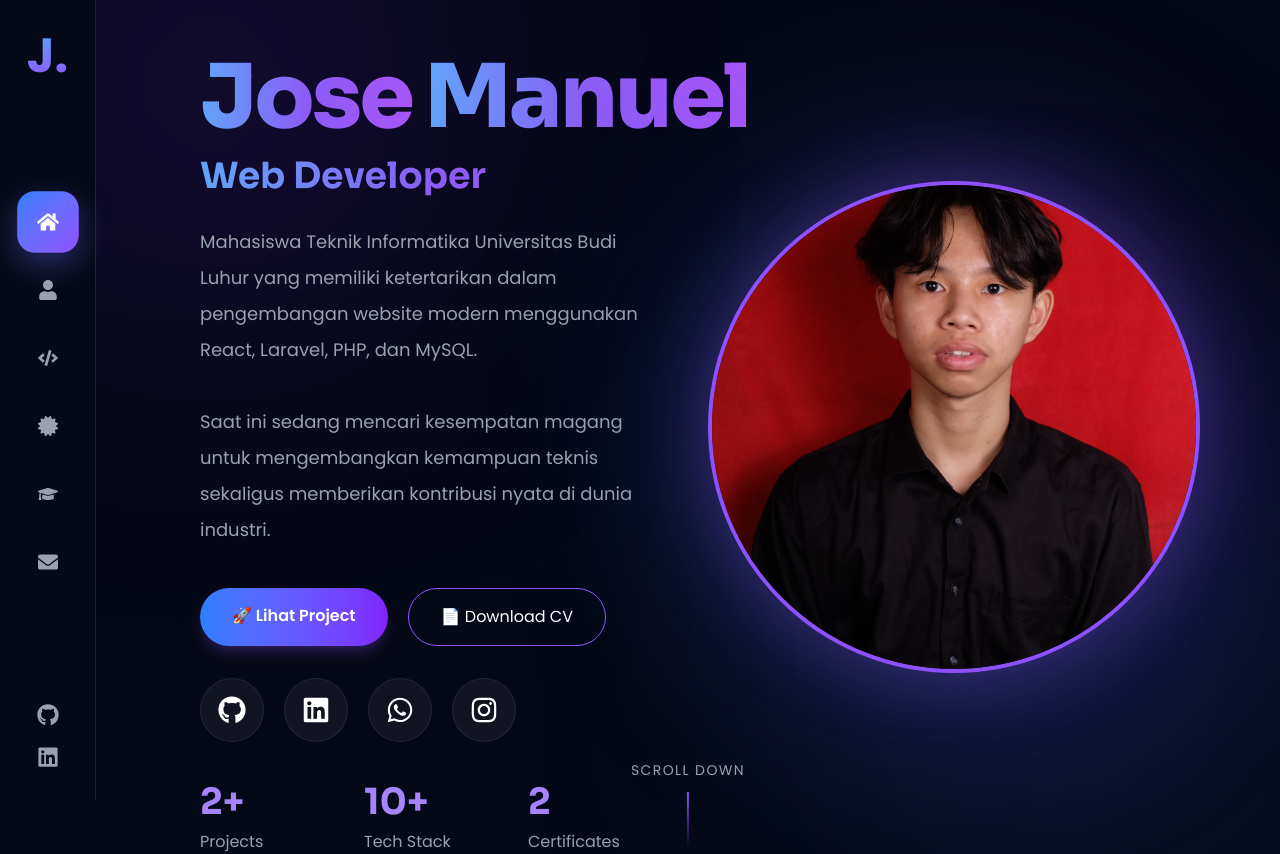
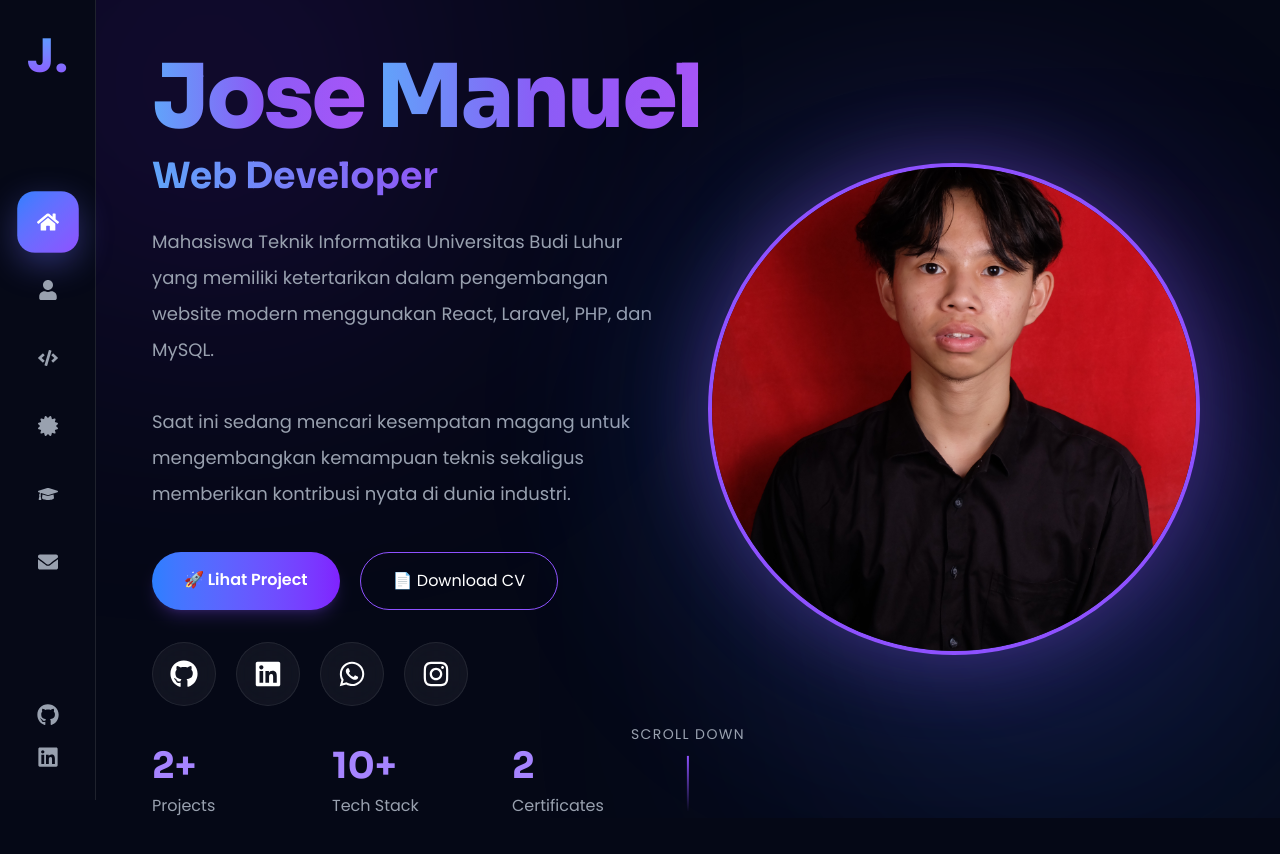
Before and after one commit to JoseManuel-j/portofolio, a React (Vite) app: page / in a window 1280 px wide. Shown: the top 854 px of the page. Built offline with nearby package versions, Linux system fonts and the light colour scheme.

Commit message:
menambahkan padding - left

```diff
--- a/src/components/Hero.jsx
+++ b/src/components/Hero.jsx
@@ -25,7 +25,7 @@ function Hero() {
       >
         <div className="grid lg:grid-cols-2 gap-10 items-center">
           {/* Informasi */}
-          <div className="lg:pl-6 mt-6">
+          <div className="lg:-ml-6 mt-6">
               <h1
                 className="
                   mt-6
```
